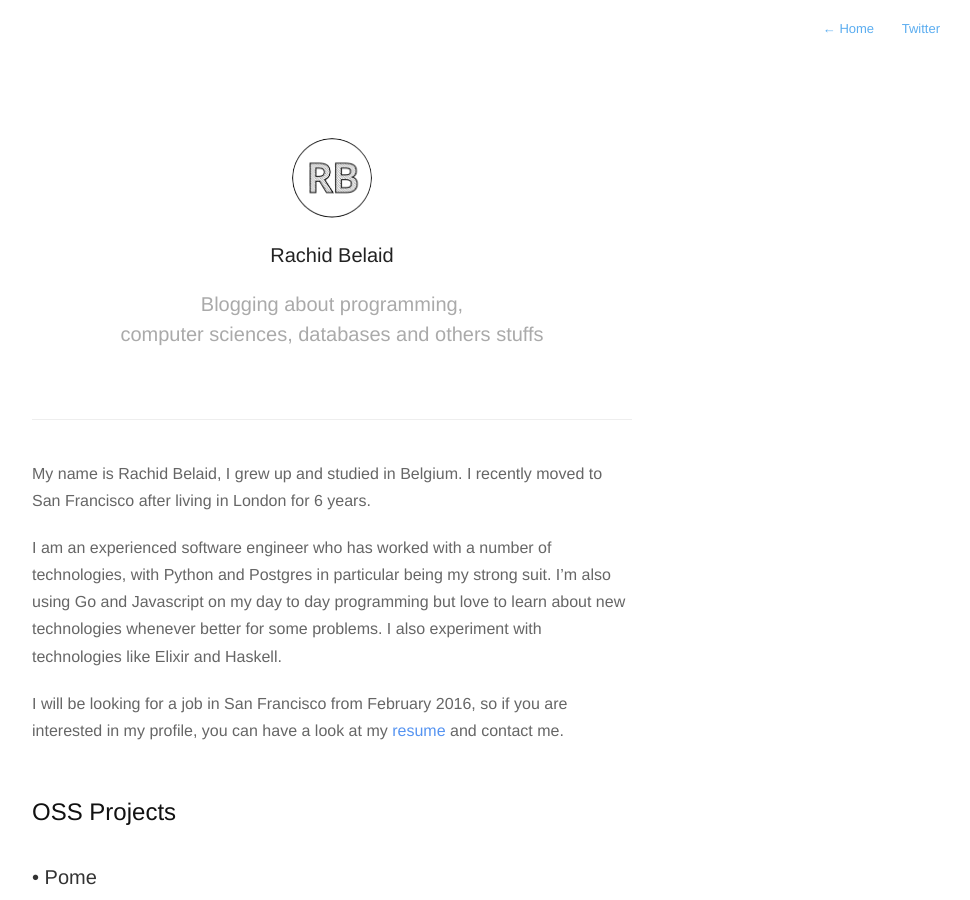
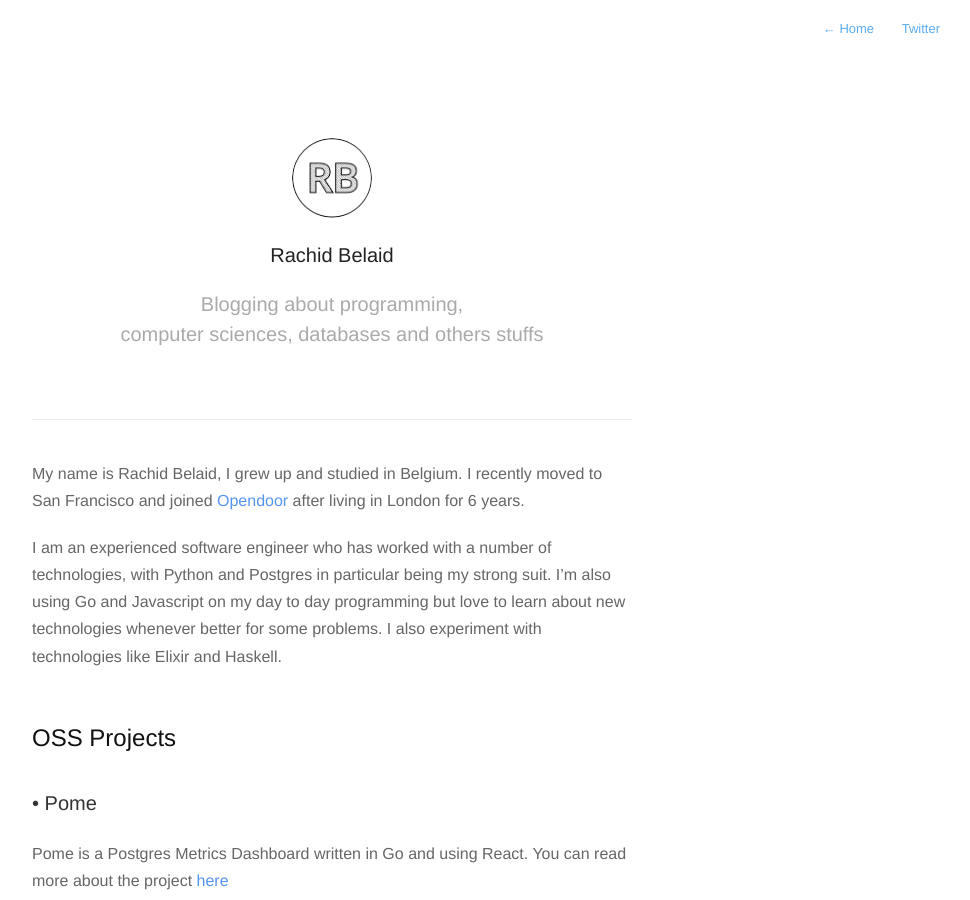
Before and after one commit to rach/rach.github.io, a Jekyll site: the page built from about.md, in a window 1280 px wide and 900 px high. Shown: the whole window, without its empty margins (308-1278 px from the left). Built offline with Jekyll 4.4.1, drawn with Linux system fonts in a browser that asks for light colours; nearby versions of some CDN libraries; Markdown is read by kramdown in place of the engine named in the settings.

Commit message:
Remove online resume and update about me

```diff
--- a/about.md
+++ b/about.md
@@ -5,11 +5,10 @@ profile: true
 class: about
 ---
 
-My name is Rachid Belaid, I grew up and studied in Belgium. I recently moved to San Francisco after living in London for 6 years.
+My name is Rachid Belaid, I grew up and studied in Belgium. I recently moved to San Francisco and joined [Opendoor](https://www.opendoor.com/) after living in London for 6 years.
 
 I am an experienced software engineer who has worked with a number of technologies, with Python and Postgres in particular being my strong suit. I'm also using Go and Javascript on my day to day programming but love to learn about new technologies whenever better for some problems. I also experiment with technologies like Elixir and Haskell.
 
-I will be looking for a job in San Francisco from February 2016, so if you are interested in my profile, you can have a look at my [resume](http://bit.ly/rachbelaidcv) and contact me.
 
 ##OSS Projects
 
```
Also changed, not shown: 1 other file.
